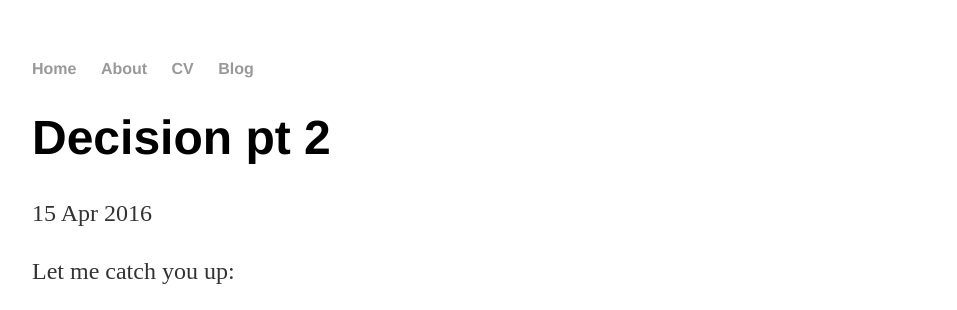
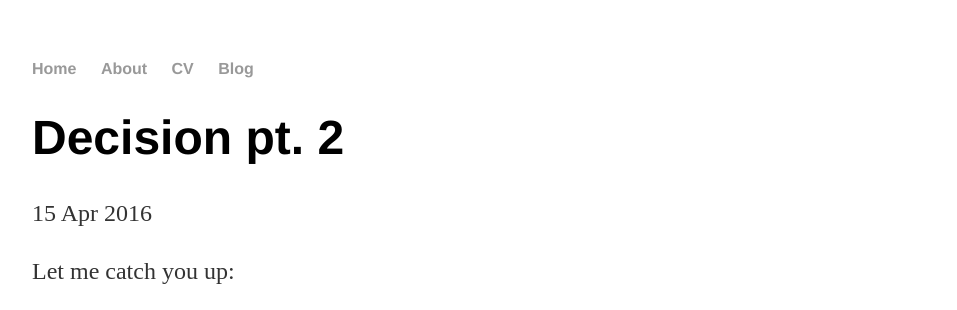
Before and after one commit to falterfriday/blog, a Jekyll site: the page built from _posts/2016-04-15-Decision-pt-2.md, in a window 1280 px wide. Shown: the top 310 px of the page, without its empty margins (160-1117 px from the left). Built offline with Jekyll 4.4.1, drawn with Linux system fonts in a browser that asks for light colours.

```diff
--- a/_posts/2016-04-15-Decision-pt-2.md
+++ b/_posts/2016-04-15-Decision-pt-2.md
@@ -1,6 +1,6 @@
 ---
 layout: post
-title: "Decision pt 2"
+title: "Decision pt. 2"
 date: 2016-04-15
 ---
 
```
